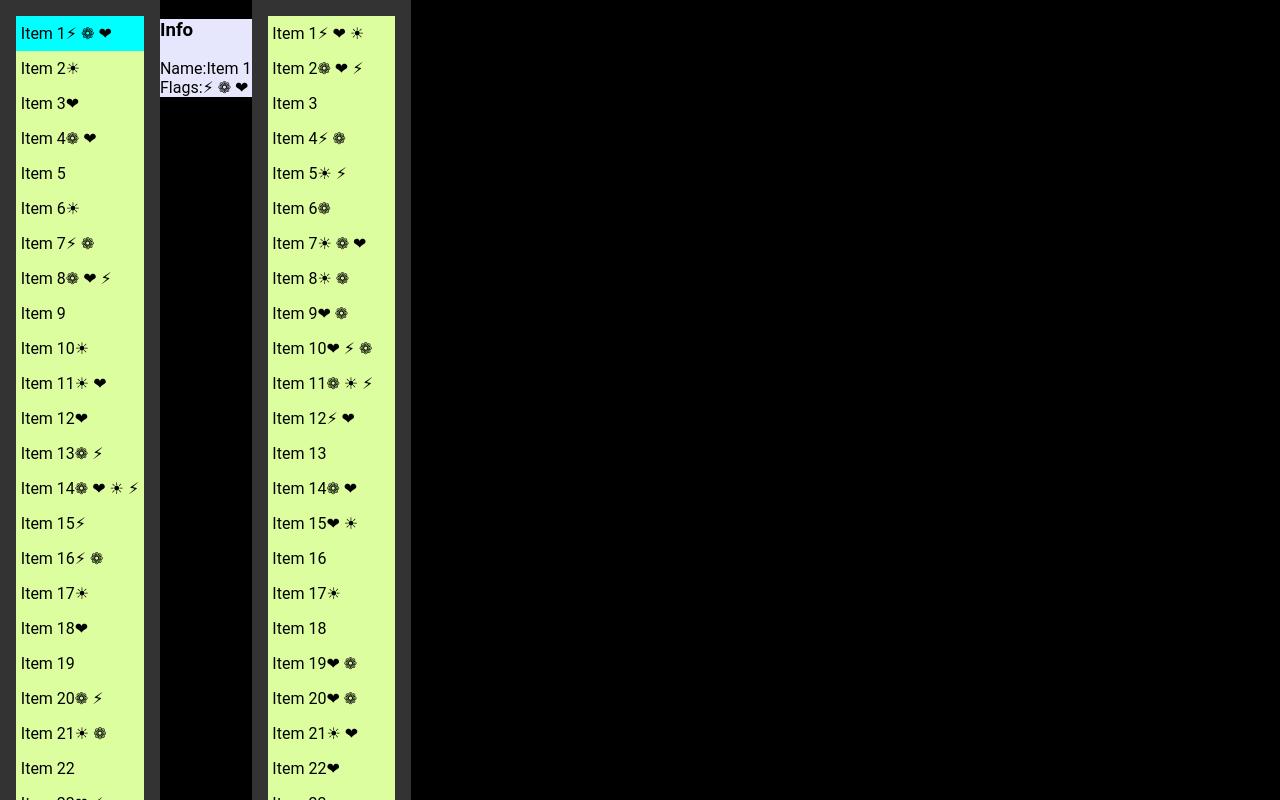
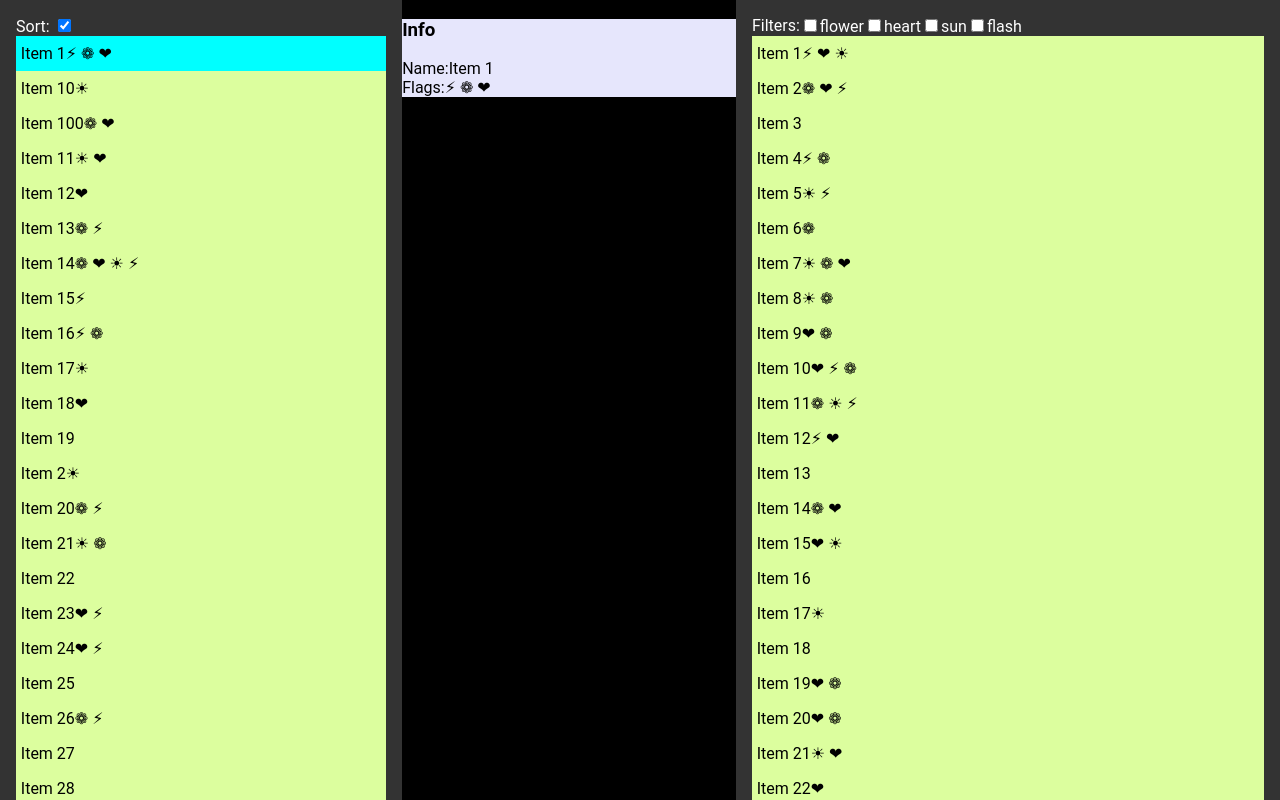
Before and after one commit to jodaka/vrt-demo, an Angular app: page / in a window 1280 px wide. Shown: the top 800 px of the page. Built offline with nearby package versions, Linux system fonts and the light colour scheme.

Commit message:
added filter by flag

```diff
--- a/src/app/app.module.ts
+++ b/src/app/app.module.ts
@@ -5,13 +5,15 @@ import { ItemsRootComponent } from './components/items-root/items-root.component
 import { ItemsListComponent } from './components/items-list/items-list.component';
 import { ListItemComponent } from './components/list-item/list-item.component';
 import { ItemDetailsComponent } from './components/item-details/item-details.component';
+import { ItemsFlagFilterComponent } from './components/items-flag-filter/items-flag-filter.component';
 
 @NgModule({
   declarations: [
     ItemsRootComponent,
     ItemsListComponent,
     ListItemComponent,
-    ItemDetailsComponent
+    ItemDetailsComponent,
+    ItemsFlagFilterComponent
   ],
   imports: [
     BrowserModule
--- /dev/null
+++ b/src/app/components/items-flag-filter/items-flag-filter.component.html
@@ -0,0 +1,8 @@
+<div class="vrt-flag-filter">
+  Filters:
+  <div class="vrt-flag-filter__flag" *ngFor="let flag of flagsList">
+    <label>
+      <input type="checkbox" [checked]="flagsList[flag]" (change)="onFlagChange(flag)">{{ flag }}
+    </label>
+  </div>
+</div>
--- /dev/null
+++ b/src/app/components/items-flag-filter/items-flag-filter.component.less
@@ -0,0 +1,3 @@
+.vrt-flag-filter {
+  display: flex;
+}
--- /dev/null
+++ b/src/app/components/items-flag-filter/items-flag-filter.component.ts
@@ -0,0 +1,26 @@
+import { Component, OnInit, ViewEncapsulation, Output, EventEmitter } from '@angular/core';
+import { flags } from 'src/app/data/Item.dto';
+
+@Component({
+  selector: 'vrt-items-flag-filter',
+  templateUrl: './items-flag-filter.component.html',
+  styleUrls: ['./items-flag-filter.component.less'],
+  encapsulation: ViewEncapsulation.None,
+})
+export class ItemsFlagFilterComponent implements OnInit {
+
+  @Output() onFilterChange: EventEmitter<object> = new EventEmitter();
+  public flagsState: object = {};
+  public flagsList: string[] = flags;
+
+  ngOnInit(): void {
+    flags.forEach((flag: string) => {
+      this.flagsState[ flag ] = false;
+    });
+  }
+
+  onFlagChange(flag: string): void {
+    this.flagsState[flag] = !this.flagsState[flag];
+    this.onFilterChange.emit(this.flagsState);
+  }
+}
--- a/src/app/components/items-list/items-list.component.html
+++ b/src/app/components/items-list/items-list.component.html
@@ -1,4 +1,5 @@
 <div class="vrt-items-list">
+  <ng-content class="vrt-items-list__filters"></ng-content>
   <ng-container *ngFor="let item of items">
     <vrt-list-item
       (click)="selectItem(item)"
--- a/src/app/components/items-root/items-root.component.html
+++ b/src/app/components/items-root/items-root.component.html
@@ -1,11 +1,23 @@
-<div class="vrt-items-root">
+<div class="vrt-root">
+  <div class="vrt-column">
     <vrt-items-list
       (onItemSelected)="onItemSelected($event)"
-    [items]="leftColumn">
+      [items]="leftColumnFilteredItems">
+        <div class="vrt-sort-filter">
+          Sort: <input type="checkbox" [checked]="isSortByAsc" (change)="changeSorting()" />
+        </div>
     </vrt-items-list>
+  </div>
+
+  <div class="vrt-column">
     <vrt-item-details [item]="selectedItem"></vrt-item-details>
+  </div>
+
+  <div class="vrt-column">
     <vrt-items-list
       (onItemSelected)="onItemSelected($event)"
-    [items]="rightColumn">
+      [items]="rightColumnFilteredItems">
+      <vrt-items-flag-filter (onFilterChange)="onFlagFilterChange($event)"></vrt-items-flag-filter>
     </vrt-items-list>
   </div>
+</div>
--- a/src/app/components/items-root/items-root.component.less
+++ b/src/app/components/items-root/items-root.component.less
@@ -1,4 +1,8 @@
-.vrt-items-root {
+.vrt-root {
   display: flex;
-  flex: 1 1 0;
+  justify-content: space-between;
 }
+
+.vrt-column {
+  flex-grow: 1;
+}
--- a/src/app/components/items-root/items-root.component.ts
+++ b/src/app/components/items-root/items-root.component.ts
@@ -1,5 +1,5 @@
 import { Component, ViewEncapsulation, OnInit } from '@angular/core';
-import { Item } from 'src/app/data/Item.dto';
+import { Item, Flag } from 'src/app/data/Item.dto';
 import { ItemsService } from 'src/app/data/items.service';
 
 const INITIAL_COLUMN_COUNT = 100;
@@ -12,9 +12,14 @@ const INITIAL_COLUMN_COUNT = 100;
 })
 export class ItemsRootComponent implements OnInit {
 
-  public leftColumn: Item[] = [];
-  public rightColumn: Item[] = [];
+  public leftColumnItems: Item[] = [];
+  public rightColumnItems: Item[] = [];
+
+  public leftColumnFilteredItems: Item[] = [];
+  public rightColumnFilteredItems: Item[] = [];
+
   public selectedItem: Item = null;
+  public isSortByAsc: boolean = false;
 
   constructor (
     private itemsService: ItemsService
@@ -22,10 +27,28 @@ export class ItemsRootComponent implements OnInit {
 
   ngOnInit(): void {
 
-    this.leftColumn = this.itemsService.generateItems(INITIAL_COLUMN_COUNT);
-    this.rightColumn = this.itemsService.generateItems(INITIAL_COLUMN_COUNT);
-    this.onItemSelected(this.leftColumn[0]);
-    console.log(111, this.selectedItem); // eslint-disable-line
+    this.leftColumnItems = this.itemsService.generateItems(INITIAL_COLUMN_COUNT);
+    this.rightColumnItems = this.rightColumnFilteredItems = this.itemsService.generateItems(INITIAL_COLUMN_COUNT);
+
+    this.changeSorting();
+    this.onItemSelected(this.leftColumnItems[0]);
+  }
+
+  onFlagFilterChange(filterState: object): void {
+    const activeFlags = Object.keys(filterState).filter((flag: string) => filterState[flag]);
+    this.rightColumnFilteredItems = this.rightColumnItems.filter((item: Item) => {
+      for (let i = 0; i < activeFlags.length; i++) {
+        if (!item.flags.has(activeFlags[i] as Flag)) {
+          return false;
+        }
+      }
+      return true;
+    });
+  }
+
+  changeSorting(): void {
+    this.isSortByAsc = !this.isSortByAsc;
+    this.leftColumnFilteredItems = this.itemsService.sortItemsByName(this.isSortByAsc, this.leftColumnItems);
   }
 
   onItemSelected(item: Item): void {
--- a/src/app/data/Item.dto.ts
+++ b/src/app/data/Item.dto.ts
@@ -1,6 +1,6 @@
 
-const flags = ['flower' , 'heart' , 'sun' , 'flash'];
-type Flag = 'flower' | 'heart' | 'sun' | 'flash';
+export const flags = ['flower' , 'heart' , 'sun' , 'flash'];
+export type Flag = 'flower' | 'heart' | 'sun' | 'flash';
 enum FlagIcons {
   flower = '❁',
   heart = '❤',
--- a/src/app/data/items.service.ts
+++ b/src/app/data/items.service.ts
@@ -15,4 +15,17 @@ export class ItemsService {
     }
     return items;
   }
+
+  sortItemsByName(isAsc: boolean, items: Item[]): Item[] {
+    items.sort((a: Item, b: Item): number => {
+      if (a.name < b.name) {
+        return isAsc ? -1 : 1;
+      }
+      if (a.name > b.name) {
+        return isAsc ? 1 : -1;
+      }
+      return 0;
+    });
+    return items;
+  }
 }
```
Lines whose indentation alone changed are shown as unchanged.
